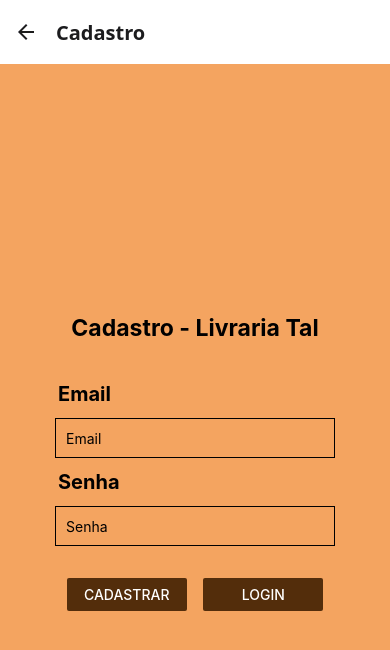
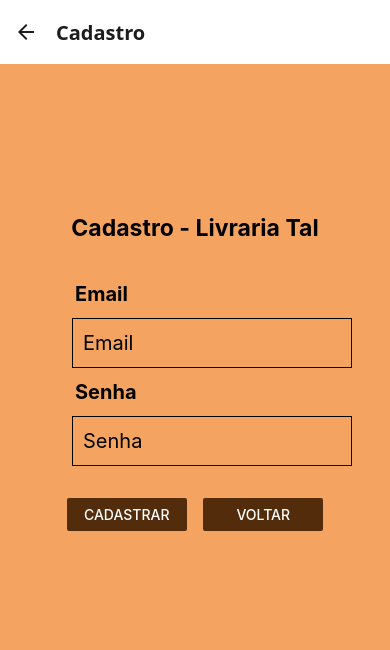
Before and after one commit to rawfaela/Livraria, a React Native app in the folder projetolivraria/: screen /Cadastro in a window 390 px wide. Shown: the top 650 px of the page. Built offline with nearby package versions, Linux system fonts and the light colour scheme.

Commit message:
arrumando

```diff
--- a/projetolivraria/App.js
+++ b/projetolivraria/App.js
@@ -3,9 +3,8 @@ import { createStackNavigator } from '@react-navigation/stack';
 import { NavigationContainer } from '@react-navigation/native';
 
 import Cadastro from './Screens/Cadastro';
-import Home
- from './Screens/Home';
-
+import Home from './Screens/Home';
+import Login from './Screens/Login';
 
 // ! TODOS OS DESIGNS E CONFIGURAÇÕES SAO DO OUTRO -- MUDAR!!!
 function BottomTabs(){
@@ -19,12 +18,6 @@ function BottomTabs(){
 
       <Bottom.Screen name='Home' component={Home} options={{}}/>
 
-{/*       <Bottom.Screen name='Livros' component={Livros} options={{}}/>
-
-      <Bottom.Screen name='Quadrinhos' component={Quadrinhos} options={{}}/>
-
-      <Bottom.Screen name='Carrinho' component={Carrinho} options={{}}/> */}
-
     </Bottom.Navigator>
   )
 }
@@ -35,15 +28,13 @@ export default function App() {
   return (
     <NavigationContainer>
       <Stack.Navigator screenOptions={{ headerShadowVisible: false, headerStyle: {margin:0}, headerTitleStyle: {fontWeight: 'bold', fontSize: 20} }}>
+        <Stack.Screen name='Login' component={Login} options={{}} />
 
         <Stack.Screen name='BottomTabs' component={BottomTabs} options={{headerShown: false}} />
 
         <Stack.Screen name='Cadastro' component={Cadastro} options={{}} />
-{/*         <Stack.Screen name='Login' component={Login} options={{}} />
 
-        <Stack.Screen name='ADMProdutos' component={ADMProdutos} options={{}} />
 
- */}
       </Stack.Navigator>
     </NavigationContainer>
   )
--- a/projetolivraria/Screens/Cadastro.js
+++ b/projetolivraria/Screens/Cadastro.js
@@ -1,9 +1,9 @@
-import {Text, View, StyleSheet, TextInput, Button} from 'react-native';
-import {useState} from 'react';
-import { createUserWithEmailAndPassword, getAuth} from "firebase/auth";
+import { Text, View, StyleSheet, TextInput, Button } from 'react-native';
+import { useState } from 'react';
+import { createUserWithEmailAndPassword, getAuth } from "firebase/auth";
 import { auth } from '../controller';
 
-export default function Cadastro ({navigation}){
+export default function Cadastro({ navigation }) {
 
     const [email, setEmail] = useState("");
     const [senha, setSenha] = useState("");
@@ -11,17 +11,16 @@ export default function Cadastro ({navigation}){
     const VerificarUser = () => {
         createUserWithEmailAndPassword(auth, email, senha).then((userCredential) => {
             console.log('cadastrado!', userCredential.user.email);
-            navigation.navigate('Home');
         })
             .catch((error) => {
                 console.log('erro', error.message);
-
             });
 
     }
 
-    return(
+    return (
         <View style={styles.container}>
+            <View style={styles.tudo}>
                 <Text style={styles.text1}><b>Cadastro - Livraria Tal</b></Text>
                 <View style={styles.inputs}>
                     <Text style={styles.text2}><b>Email</b></Text>
@@ -50,10 +49,11 @@ export default function Cadastro ({navigation}){
                     </View>
                     <View style={styles.botao}>
                         <Button
-            title="Login"
+                            title="Voltar"
                             color="#532d0b"
-            onPress={() => navigation.navigate('login')}
+                            onPress={() => navigation.navigate('Login')}
                         />
+                    </View>
                 </View>
             </View>
         </View>
@@ -61,39 +61,46 @@ export default function Cadastro ({navigation}){
 }
 
 const styles = StyleSheet.create({
-    container:{
+    container: {
         flex: 1,
         backgroundColor: '#F4A460',
     },
-    inputs:{
-        paddingLeft:43
+
+    tudo: {
+        bottom: 100
+
     },
-    input:{
-        height: 40,
-        width:280,
+
+    inputs: {
+        paddingLeft: 60
+    },
+    input: {
+        height: 50,
+        width: 280,
         margin: 12,
         borderWidth: 1,
         padding: 10,
+        fontSize: 20
     },
-    text1:{
-        paddingTop:250,
-        fontSize:23,
-        paddingBottom:40,
-        alignSelf:'center',
+    text1: {
+        paddingTop: 250,
+        fontSize: 23,
+        paddingBottom: 40,
+        alignSelf: 'center',
     },
-    text2:{
-      paddingLeft:15,
-      fontSize:20
+    text2: {
+        paddingLeft: 15,
+        fontSize: 20
     },
-    botao:{
+    botao: {
         paddingTop: 20,
         height: 40,
-        width:120,
+        width: 120,
     },
-    botoes:{
-        flexDirection:'row',
-        justifyContent:'space-around',
-        width:'70%',
-        alignSelf:'center'
+    botoes: {
+        flexDirection: 'row',
+        justifyContent: 'space-around',
+        width: '70%',
+        alignSelf: 'center'
     }
 })
--- a/projetolivraria/Screens/Login.js
+++ b/projetolivraria/Screens/Login.js
@@ -1,9 +1,10 @@
-import {Text, View, StyleSheet, TextInput, Button} from 'react-native';
-import {useState} from 'react';
+import { Text, View, StyleSheet, TextInput, Button, Image } from 'react-native';
+import { useState } from 'react';
 import { signInWithEmailAndPassword } from 'firebase/auth';
 import { auth } from '../controller';
 
-export default function Vetlogin ({navigation}){
+//tudo umas cor generica jeni procura uma paleta de cor e uma logo pra colocar
+export default function Login({ navigation }) {
 
     const [email, setEmail] = useState("");
     const [senha, setSenha] = useState("");
@@ -11,15 +12,22 @@ export default function Vetlogin ({navigation}){
     const VerificarUser = () => {
         signInWithEmailAndPassword(auth, email, senha).then(userCredential => {
             console.log('usuario logado', userCredential.user.email);
-            navigation.navigate('Home');
+            navigation.navigate('BottomTabs', { screen: 'Home' });
         })
             .catch((error) => {
                 console.log('erro ao logar', error.message);
             });
     }
 
-    return(
+    return (
         <View style={styles.container}>
+            <View style={styles.tudo}>
+                {/* <Image
+                source={require('../assets/logogenerica.png')}
+                style={{ width: 100, height: 100,top:150,left:150}}
+
+                logo generica dps muda pra a q fizer
+            /> */}
                 <Text style={styles.text1}><b>Login - Livraria Tal</b></Text>
                 <View style={styles.inputs}>
                     <Text style={styles.text2}><b>Email</b></Text>
@@ -38,20 +46,28 @@ export default function Vetlogin ({navigation}){
                         secureTextEntry={true}
                     />
                 </View>
+                <View>
                     <View style={styles.botoes}>
                         <View style={styles.botao}>
+
                             <Button
                                 title="Entrar"
                                 color="#532d0b"
                                 onPress={VerificarUser}
                             />
                         </View>
-            <View style={styles.botao}>
-            <Button
-            title="Cadastre-se"
-            color="#532d0b"
-            onPress={() => navigation.navigate('cadastro')}
-            />
+                    </View>
+
+                </View>
+                <br></br>
+                <View style={styles.cadastro}>
+                    <Text style={{ fontSize: 24 }}>Não tem cadastro? </Text>
+                    <Text style={{ color: 'red', textDecorationLine: 'underline', fontSize: 22 }}
+
+                        onPress={() => navigation.navigate('Cadastro')}
+                    >
+                        Cadastre-se agora!
+                    </Text>
                 </View>
             </View>
         </View>
@@ -59,39 +75,52 @@ export default function Vetlogin ({navigation}){
 }
 
 const styles = StyleSheet.create({
-    container:{
+    container: {
         flex: 1,
         backgroundColor: '#F4A460',
     },
-    inputs:{
-        paddingLeft:43
+
+    tudo: {
+        bottom: 100
     },
-    input:{
-        height: 40,
-        width:280,
+
+    inputs: {
+        paddingLeft: 60
+    },
+    input: {
+        height: 50,
+        width: 280,
         margin: 12,
         borderWidth: 1,
         padding: 10,
+        fontSize: 20
     },
-    text1:{
-        paddingTop:250,
-        fontSize:23,
-        paddingBottom:40,
-        alignSelf:'center',
+    text1: {
+        paddingTop: 250,
+        fontSize: 23,
+        paddingBottom: 40,
+        alignSelf: 'center',
     },
-    text2:{
-      paddingLeft:15,
-      fontSize:20
+    text2: {
+        paddingLeft: 15,
+        fontSize: 20
     },
-    botao:{
+
+    botoes: {
+        flexDirection: 'row',
+        justifyContent: 'space-around',
+        width: '70%',
+        alignSelf: 'center',
+    },
+
+    botao: {
         paddingTop: 20,
-        height: 40,
-        width:120,
+        height: 50,
+        width: 120,
     },
-    botoes:{
-        flexDirection:'row',
-        justifyContent:'space-around',
-        width:'70%',
-        alignSelf:'center'
+
+    cadastro: {
+        alignItems: 'center',
+        marginTop: 20,
     }
-})
+});
--- a/projetolivraria/controller.js
+++ b/projetolivraria/controller.js
@@ -7,12 +7,12 @@ import { getAuth } from "firebase/auth";
 
 // Your web app's Firebase configuration
 const firebaseConfig = {
-  apiKey: "AIzaSyCl9z40egurJrQALXGMQDywsdKYWoNIap0",
-  authDomain: "mobile2025-f1305.firebaseapp.com",
-  projectId: "mobile2025-f1305",
-  storageBucket: "mobile2025-f1305.firebasestorage.app",
-  messagingSenderId: "773220076296",
-  appId: "1:773220076296:web:87c24ff4b274f6f2ecbabd"
+  apiKey: "AIzaSyAwxyuIILMGwRX-Z13_0sfdWr4E2wQwBjU",
+  authDomain: "livraria-b9f72.firebaseapp.com",
+  projectId: "livraria-b9f72",
+  storageBucket: "livraria-b9f72.firebasestorage.app",
+  messagingSenderId: "1007324583265",
+  appId: "1:1007324583265:web:61d2f337160dcb933da120"
 };
 
 // Initialize Firebase
--- a/projetolivraria/package.json
+++ b/projetolivraria/package.json
@@ -20,11 +20,11 @@
     "expo-status-bar": "~2.2.3",
     "firebase": "^11.6.1",
     "react": "19.0.0",
+    "react-dom": "19.0.0",
     "react-native": "0.79.2",
     "react-native-gesture-handler": "~2.20.2",
     "react-native-pager-view": "6.5.1",
     "react-native-reanimated": "~3.16.1",
-    "react-dom": "19.0.0",
     "react-native-web": "^0.20.0"
   },
   "devDependencies": {
```
Also changed, not shown: projetolivraria/assets/logogenerica.png (added). Lines whose indentation alone changed are shown as unchanged.
